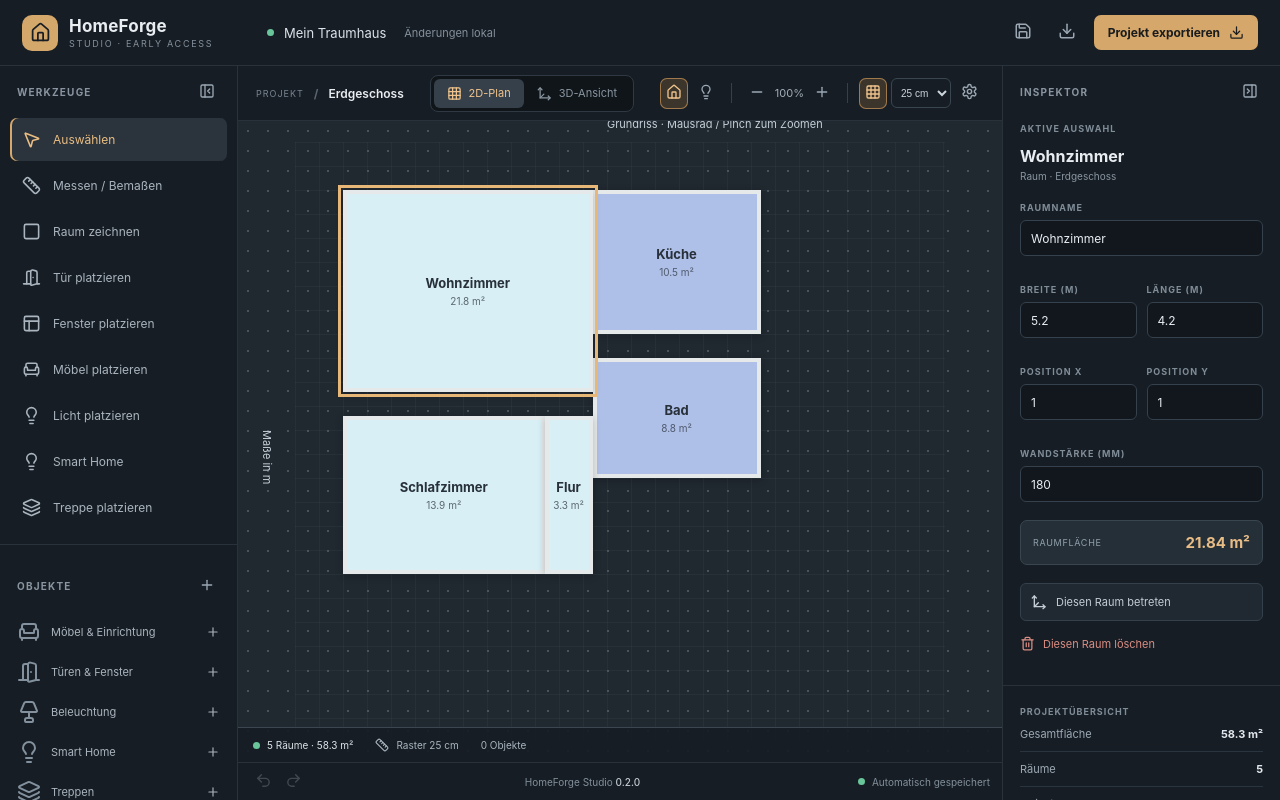
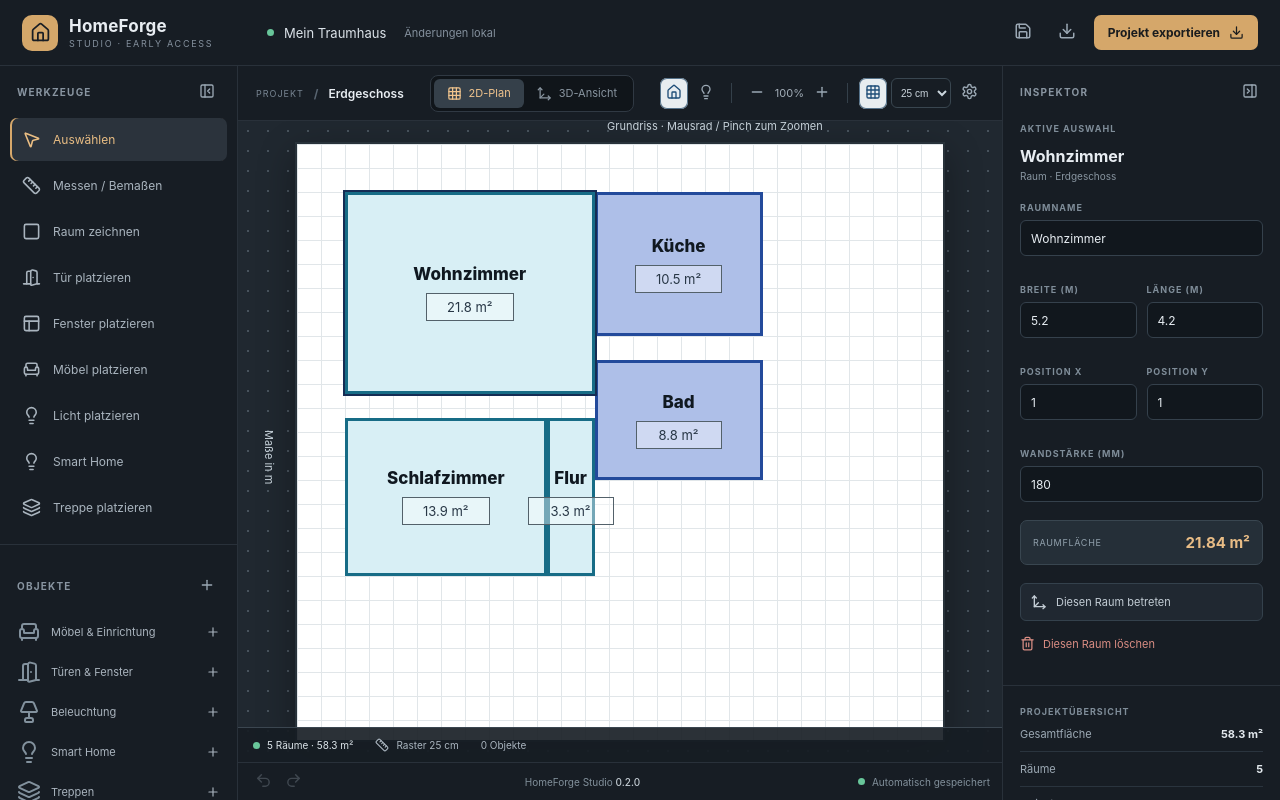
Before and after one commit to CyrexMV/HomeFORGE, a React (Vite) app: page / in a window 1280 px wide. Built offline with nearby package versions, Linux system fonts and the light colour scheme.

Commit message:
Apply CAD drawing sheet styling to HomeForge plans

```diff
--- a/src/style.css
+++ b/src/style.css
@@ -54,3 +54,23 @@ button:focus-visible,input:focus-visible,select:focus-visible{outline:2px solid
 .gridSelect{height:30px;max-width:72px;border:1px solid #394650;border-radius:6px;background:#171d24;color:#cbd5dd;padding:0 5px;font-size:10px;outline:none}
 .gridSelect:focus-visible{outline:2px solid #e9bd86;outline-offset:2px}
 @media(pointer:coarse){.gridSelect{height:38px;min-width:66px}}
+
+/* Technical architectural drawing appearance based on supplied references */
+.plan{background-color:#fff;background-image:linear-gradient(#e1e6e9 1px,transparent 1px),linear-gradient(90deg,#e1e6e9 1px,transparent 1px);background-size:24px 24px;border:2px solid #28323a;box-shadow:0 12px 35px #0005}
+.plan.architecture .room{border:3px solid #176c86;box-shadow:none;color:#17232c}
+.plan.architecture .room:nth-of-type(even){border-color:#234a9b}
+.plan.architecture .room.selectedRoom{outline:2px solid #152c54;outline-offset:0;z-index:2}
+.plan.architecture .roomName{font-size:17px;font-weight:800;color:#101820}
+.plan.architecture .room small{font-size:13px;color:#283746;opacity:1;border:1px solid #53616a;padding:5px 20px;min-width:86px;text-align:center;margin-top:9px;background:#ffffff66}
+.plan.electrical{background-color:#fff;background-image:linear-gradient(#e8ecee 1px,transparent 1px),linear-gradient(90deg,#e8ecee 1px,transparent 1px);color:#20262a}
+.plan.electrical .room{border:2px solid #626e73;background:#ffffffb8!important;box-shadow:none;color:#344047}
+.plan.electrical .roomName{font-size:14px;font-weight:500;color:#92966c}
+.plan.electrical .room small{display:none}
+.electricalRoomMeta{font-size:9px;color:#778187;margin-top:3px}
+.plan.electrical .placedObject{border-radius:50%;background:#fff;border:2px solid #168a9a;color:#138c9a;font-weight:900;box-shadow:none}
+.plan.electrical .placedObject.smart{border-color:#4d936e;color:#347d57}
+.plan.electrical .placedObject.light{border-color:#c62d5b;color:#c62d5b;font-size:21px}
+.plan.electrical .placedObject.door,.plan.electrical .placedObject.window{border-radius:2px}
+.plan.electrical .dimension{color:#313a40;text-shadow:0 1px 2px #fff}
+.canvasTools button.snapActive{background:#e8edf0;color:#1e4d77;box-shadow:inset 0 0 0 1px #55728a}
+@media(max-width:650px){.plan.architecture .roomName{font-size:14px}.plan.architecture .room small{font-size:11px;padding:4px 10px}}
```
